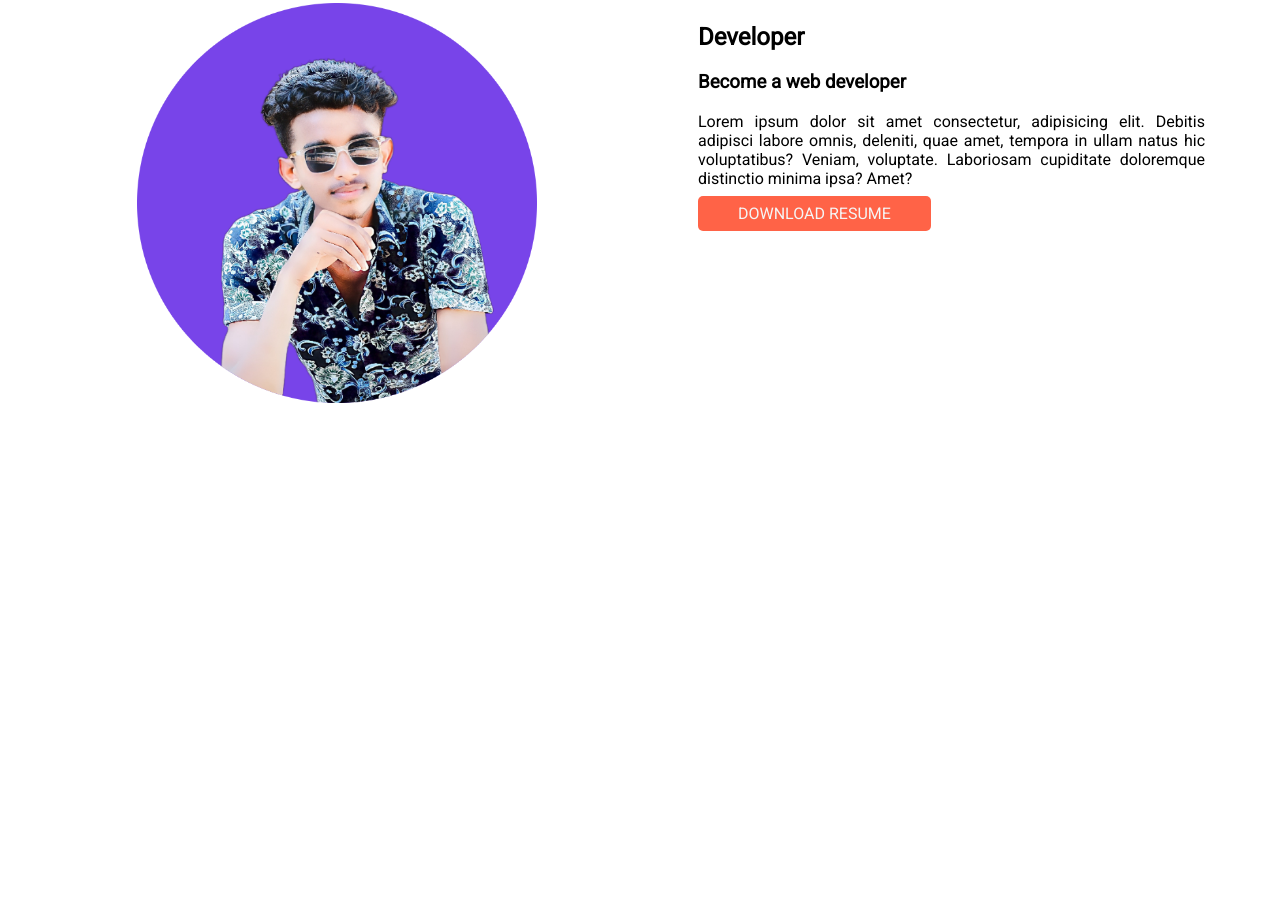
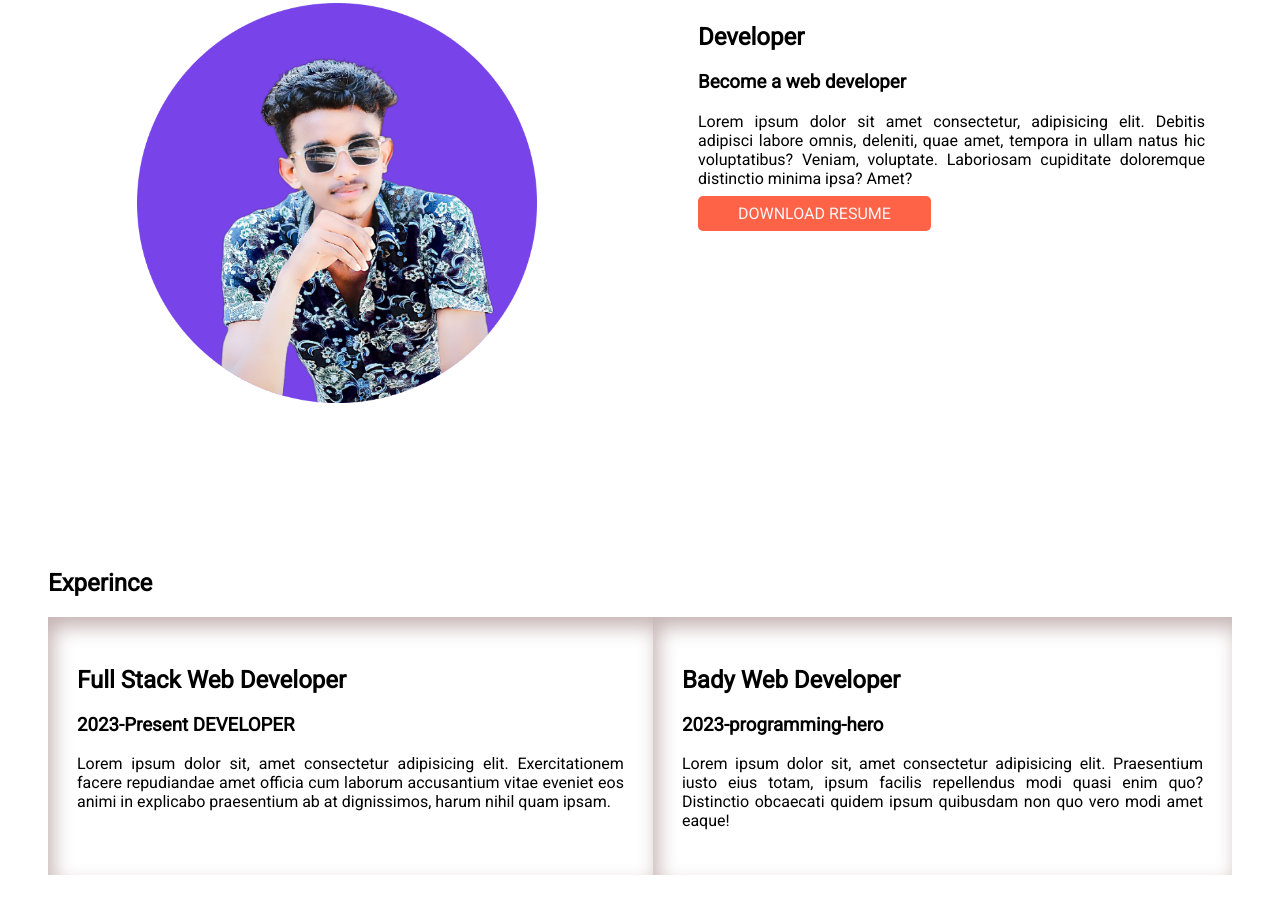
Before and after one commit to razuahmeds/html-css-portfolio, a plain HTML site: page index.html in a window 1280 px wide. Shown: the part 610-1528 px from the top of the page. Before the commit the page ends 1092 px from the top, so only its background shows below. Drawn offline with Linux system fonts and the light colour scheme.

Commit message:
compilet-portfolio

```diff
--- a/index.html
+++ b/index.html
@@ -35,7 +35,7 @@
     </section>
 
 
-    <section class="top-banner">
+    <section class="dream-dig">
         <div class="half-width">
             <img src="img/RAZU-2 (1).png" alt="">
         </div>
@@ -49,6 +49,37 @@
         </div>
 
     </section>
+
+    <section class="Experince-area">
+        <h1>Experince</h1>
+
+
+       <div class="content">
+
+
+        <div class="crossorigin">
+            <h1>Full Stack Web Developer</h1>
+            <h3>2023-Present DEVELOPER</h3>
+            <P>Lorem ipsum dolor sit, amet consectetur adipisicing elit. Exercitationem facere repudiandae amet officia cum
+                laborum accusantium vitae eveniet eos animi in explicabo praesentium ab at dignissimos, harum nihil quam ipsam.
+            </P>
+
+        </div>
+
+
+        <div class="crossorigin">
+            <h1>Bady Web Developer </h1>
+            <h3>2023-programming-hero</h3>
+            <p>Lorem ipsum dolor sit, amet consectetur adipisicing elit. Praesentium iusto eius totam, ipsum facilis repellendus
+                modi quasi enim quo? Distinctio obcaecati quidem ipsum quibusdam non quo vero modi amet eaque!</p>
+
+        </div>
+
+
+
+       </div>
+
+    </section>
 </body>
 
 </html>
--- a/style.css
+++ b/style.css
@@ -31,3 +31,26 @@ body{
     border-radius: 5px;
 
 }
+
+.dream-dig{
+    display: flex;
+    padding: 17px;
+    justify-content: space-around;
+
+
+}
+
+.Experince-area{
+    padding: 40px;
+    justify-content: space-between;
+    margin-top: 35px;
+
+}
+.content{
+    display: flex;
+}
+.crossorigin{
+    box-shadow: 5px 10px 20px rgb(197, 179, 179) inset;
+    padding: 29px;
+    text-align: justify;
+}
```
